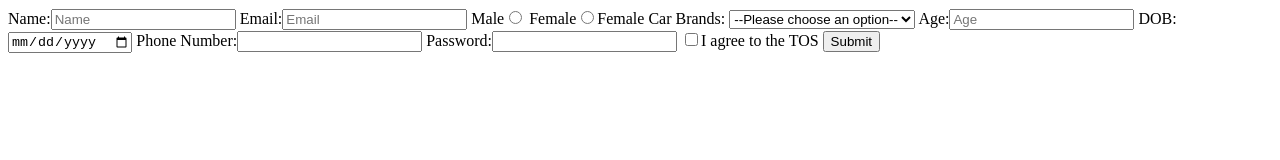
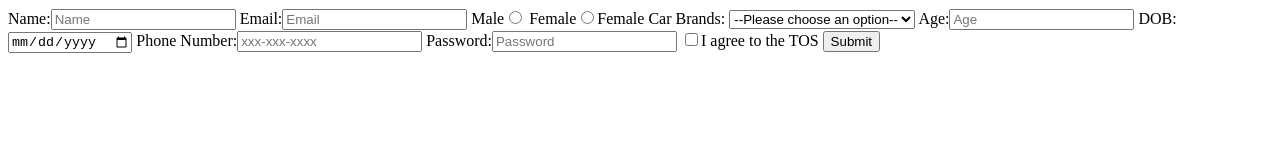
Before and after one commit to acciojob/signup-form-car-Tathagat155, a website: page main.html in a window 1280 px wide. Drawn offline with Linux system fonts and the light colour scheme.

Commit message:
created a submission

```diff
--- a/main.html
+++ b/main.html
@@ -22,8 +22,8 @@
 		</select></label>
 		<label for="age">Age:<input type="number" id="age" name="age" placeholder="Age"></label>
 		<label for="dob">DOB:<input type="date" name="dob"id="dob"></label>
-		<label for="tel">Phone Number:<input type="tel" name="phone-number"id="tel"></label>
-		<label for="password">Password:<input type="password" name="password" id="password"></label>
+		<label for="tel">Phone Number:<input type="tel" name="phone-number"id="tel" placeholder="xxx-xxx-xxxx"></label>
+		<label for="password">Password:<input type="password" name="password" id="password" placeholder="Password"></label>
 		<label for="tos"><input type="checkbox" id="tos">I agree to the TOS</label>
 		<button type="submit" name="submit">Submit</button>
 	</form>
```
